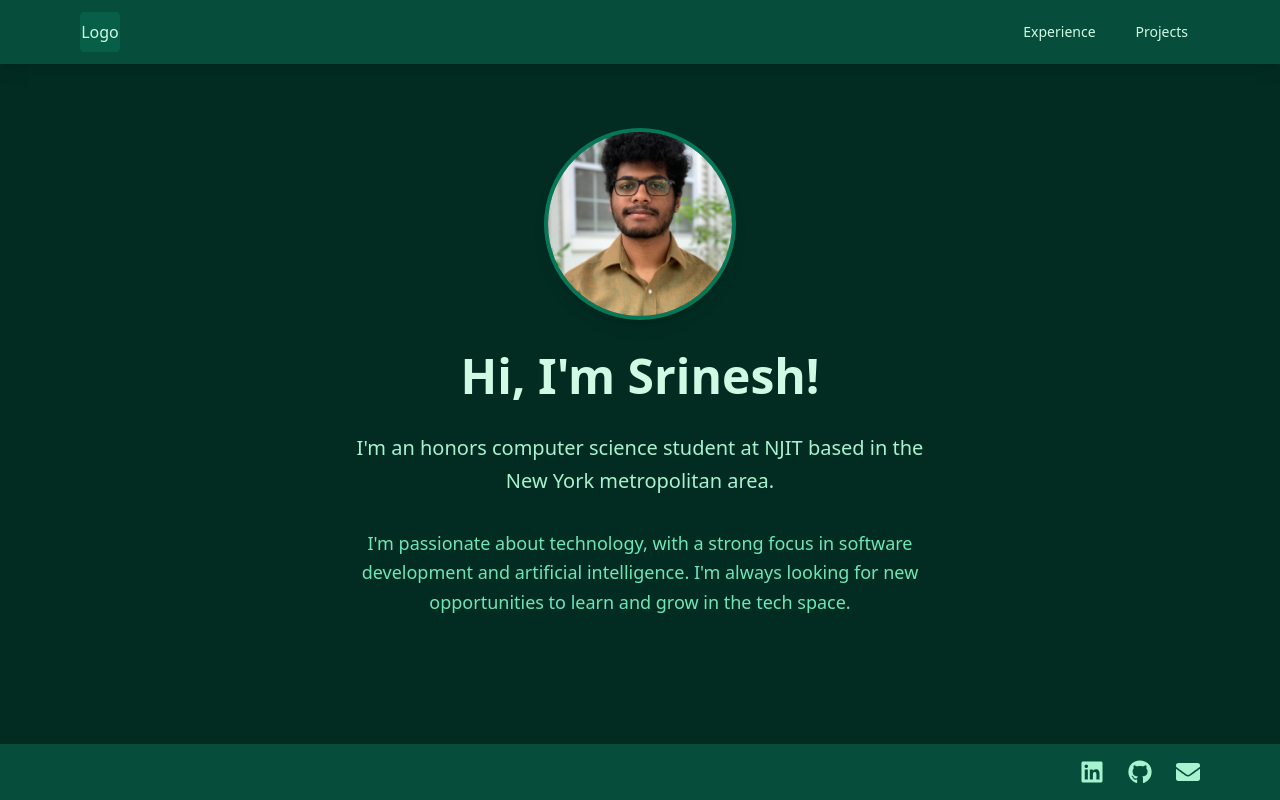
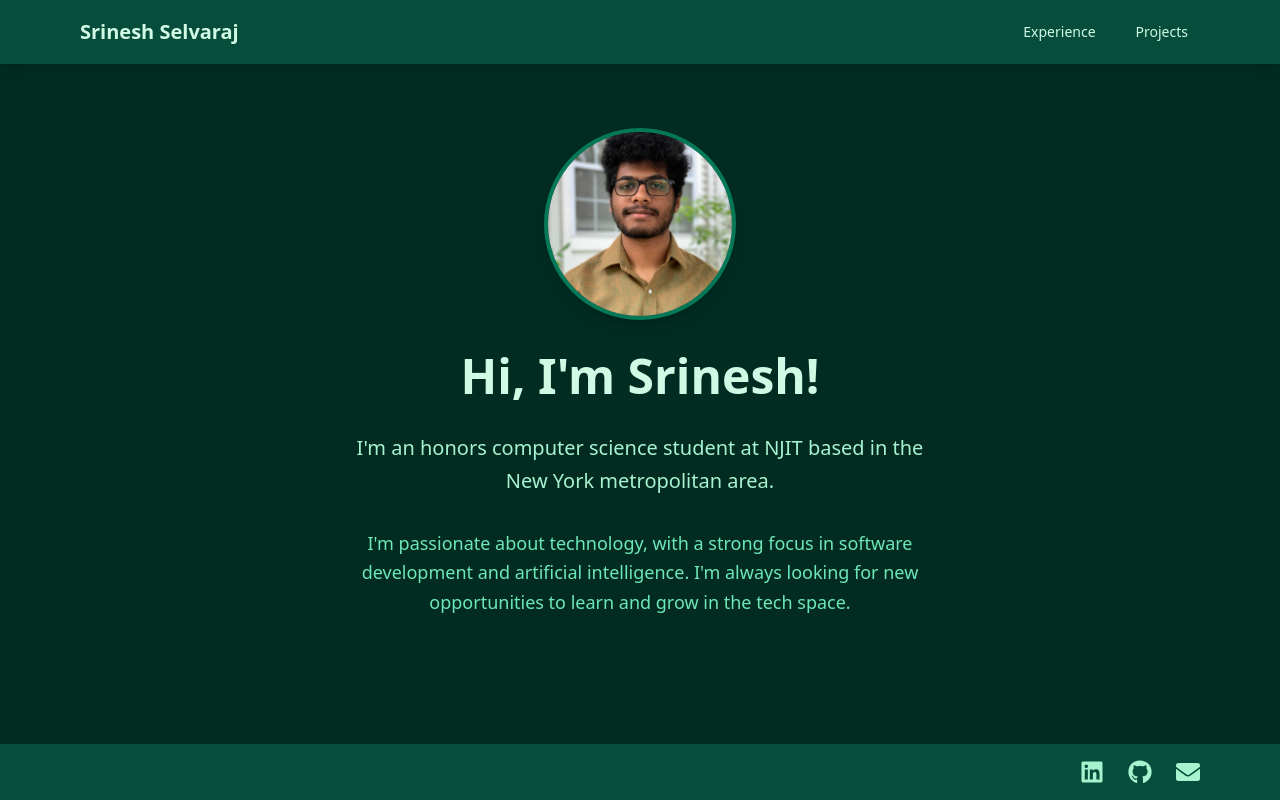
Before and after one commit to srineshselvaraj/personal-website, a React (Create React App) app in the folder frontend/: page / in a window 1280 px wide. Built offline with nearby package versions, Linux system fonts and the light colour scheme.

Commit message:
Added logo, favicon, title, and meta description

```diff
--- a/frontend/public/index.html
+++ b/frontend/public/index.html
@@ -7,7 +7,7 @@
     <meta name="theme-color" content="#000000" />
     <meta
       name="description"
-      content="Web site created using create-react-app"
+      content="Portfolio of Srinesh Selvaraj, a CS student at NJIT with experience in software engineering, AI, VR, and full-stack development."
     />
     <link rel="apple-touch-icon" href="%PUBLIC_URL%/logo192.png" />
     <!--
@@ -24,7 +24,7 @@
       work correctly both with client-side routing and a non-root public URL.
       Learn how to configure a non-root public URL by running `npm run build`.
     -->
-    <title>React App</title>
+    <title>Srinesh Selvaraj's Portfolio</title>
   </head>
   <body>
     <noscript>You need to enable JavaScript to run this app.</noscript>
--- a/frontend/src/components/Navbar.js
+++ b/frontend/src/components/Navbar.js
@@ -7,10 +7,9 @@ function Navbar() {
         <div className="flex justify-between items-center h-16">
           {/* Logo/Home Link */}
           <Link to="/" className="flex items-center">
-            <div className="w-10 h-10 bg-emerald-800 flex items-center justify-center rounded">
-              {/* Placeholder for logo */}
-              <span className="text-emerald-100">Logo</span>
-            </div>
+            <span className="text-emerald-100 text-xl font-semibold hover:text-emerald-200 transition-colors duration-200">
+              Srinesh Selvaraj
+            </span>
           </Link>
 
           {/* Navigation Links */}
```
Also changed, not shown: frontend/public/logo.png (added), 1 other file (tests, documents, lock files or other folders).
